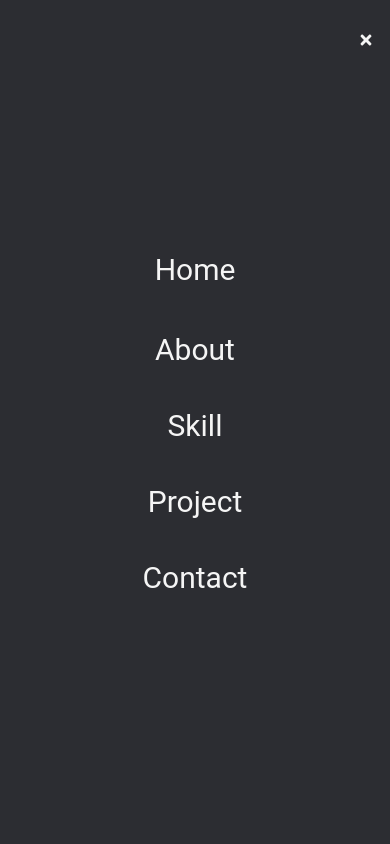
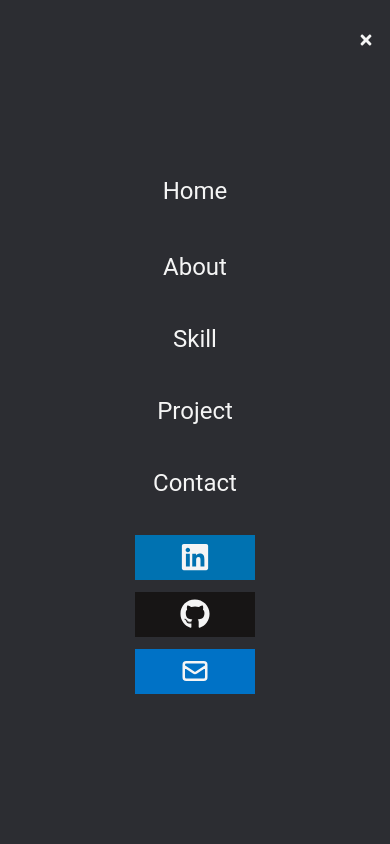
Before and after one commit to Dyxelta/Portofolio-Website, a React (Vite) app: page / in a window 390 px wide. Both pictures are taken after a click on the element 366 px from the left and 40 px from the top of the page. Shown: the top 844 px of the page. Built offline with nearby package versions, Linux system fonts and the light colour scheme.

Commit message:
feat: add contacts to mobile design

```diff
--- a/src/components/Navbar.jsx
+++ b/src/components/Navbar.jsx
@@ -37,26 +37,42 @@ const Navbar = () => {
         </ul>
 
         {/* hamburger */}
-        <div className='md:hidden z-10' onClick={handler}>
+        <div className='md:hidden z-10 cursor-pointer' onClick={handler}>
             {!open ? <FaBars/> : <FaTimes/>}
         </div>
 
         {/* mobile */}
-        <ul className={!open ? 'hidden' : 'absolute flex flex-col justify-center items-center top-0 left-0 w-full h-screen bg-bgblack cursor-pointer'}>
-            <li className='my-4 py-2 text-3xl hover:text-primary'>
+        <ul className={!open ? 'hidden' : 'absolute flex flex-col justify-center items-center top-0 left-0 w-full h-screen bg-bgblack'}>
+            <li className='my-4 py-2 text-2xl hover:text-primary cursor-pointer'>
                 <Link onClick={handler} to='hero' smooth={true} duration={500}>Home</Link>
             </li>
-            <li className='my-4 py-1 text-3xl hover:text-primary'>
+            <li className='my-4 py-1 text-2xl md:text-3xl hover:text-primary cursor-pointer'>
                 <Link onClick={handler} to='about' smooth={true} duration={500}>About</Link>
             </li>
-            <li className='my-4 py-1 text-3xl hover:text-primary'>
+            <li className='my-4 py-1 text-2xl md:text-3xl hover:text-primary cursor-pointer'>
                 <Link onClick={handler} to='skills' smooth={true} duration={500}>Skill</Link>
             </li>
-            <li className='my-4 py-1 text-3xl hover:text-primary'>
+            <li className='my-4 py-1 text-2xl md:text-3xl hover:text-primary cursor-pointer'>
                 <Link onClick={handler} to='projects' smooth={true} duration={500}>Project</Link>
             </li>
-            <li className='my-4 py-1 text-3xl hover:text-primary'>
+            <li className='my-4 py-1 text-2xl md:text-3xl hover:text-primary cursor-pointer'>
                 <Link onClick={handler} to='contact' smooth={true} duration={500}>Contact</Link>
+            </li>
+
+            <li className='w-[120px] h-[45px] flex justify-between items-center px-4 mt-4 mb-3 bg-[#0072b1]'>
+                    <a className='flex justify-center items-center w-full text-offwhite cursor-pointer' href="https://linkedin.com/in/dixon-willow">
+                        <FaLinkedin size={30}/>
+                    </a>
+            </li>
+            <li className='w-[120px] h-[45px] flex justify-between items-center px-4 mb-3 bg-[#171515]'>
+                <a className='flex justify-center items-center w-full text-offwhite cursor-pointer' href="https://github.com/Dyxelta">
+                    <FaGithub size={30}/>
+                </a>
+            </li>
+            <li className='w-[120px] h-[45px] flex justify-between items-center px-4 bg-[#0072c6]'>
+                <a className='flex justify-center items-center w-full text-offwhite cursor-pointer' href="mailto:dixon.willow@binus.ac.id">
+                    <HiOutlineMail size={30}/>
+                </a>
             </li>
         </ul>
 
@@ -74,7 +90,7 @@ const Navbar = () => {
                     </a>
                 </li>
                 <li className='w-[160px] h-[60px] flex justify-between items-center px-4 -ml-[100px] hover:-ml-[10px] duration-300 bg-[#0072c6]'>
-                    <a className='flex justify-between items-center w-full text-offwhite' href="/">
+                    <a className='flex justify-between items-center w-full text-offwhite' href="mailto:dixon.willow@binus.ac.id">
                         Email <HiOutlineMail size={30}/>
                     </a>
                 </li>
```
